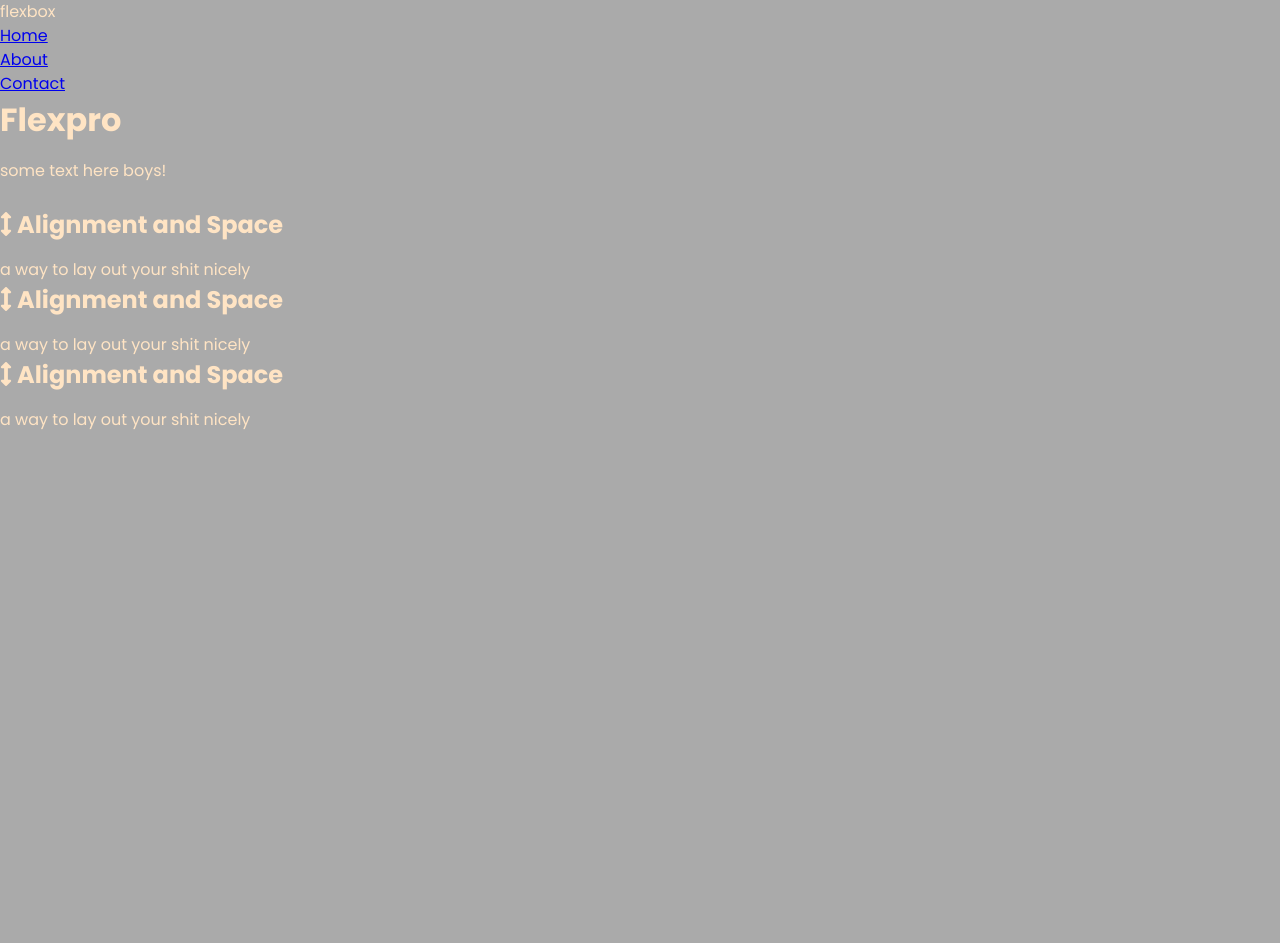
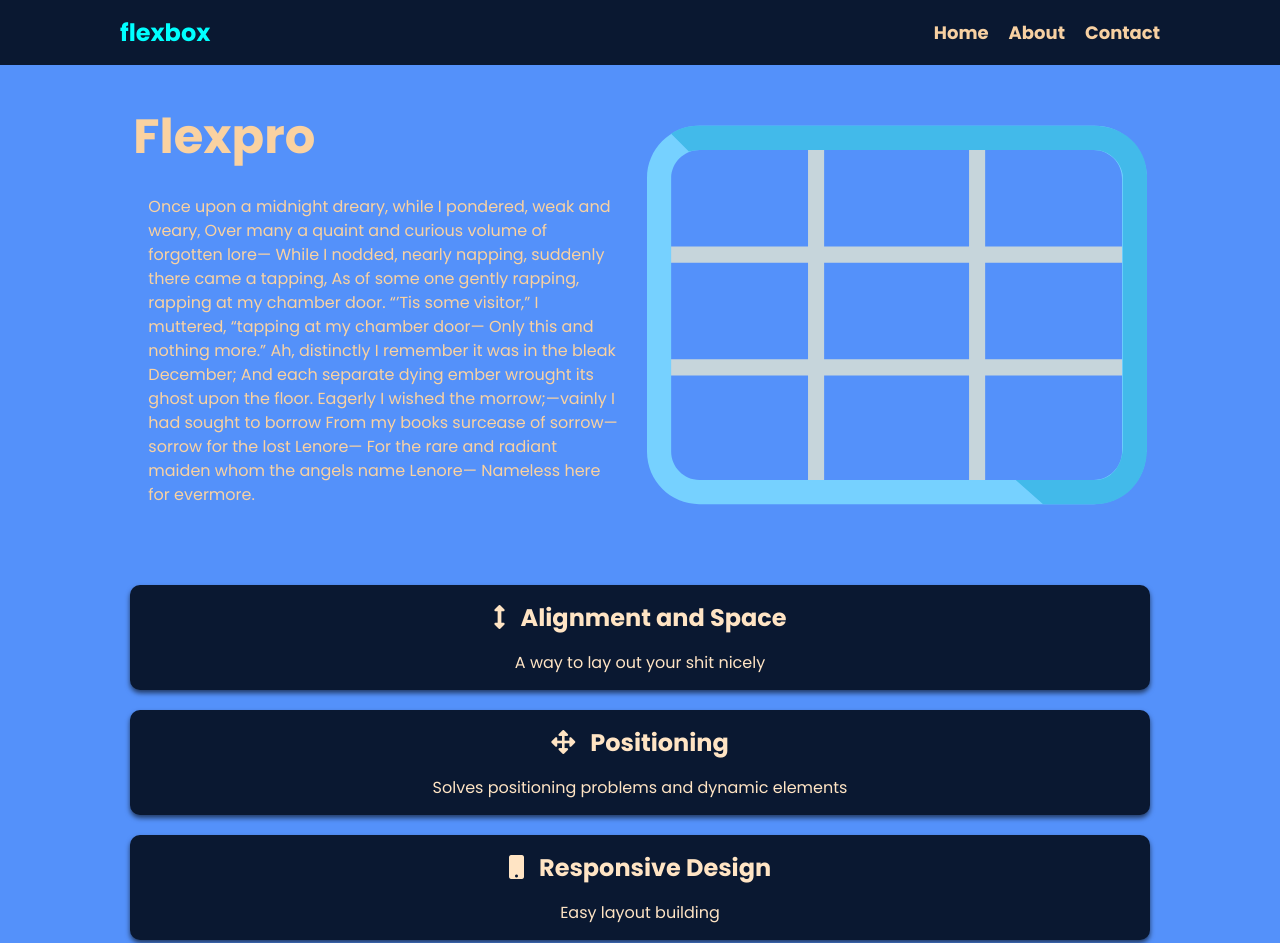
Before and after one commit to Memoryman2022/Project_Alpha, a plain HTML site: page Flexbox1.html in a window 1280 px wide. Shown: the top 943 px of the page. Before the commit the page ends 800 px from the top, so only its background shows below. Drawn offline with Linux system fonts and the light colour scheme.

Commit message:
flexdone

```diff
--- a/Flexbox1.html
+++ b/Flexbox1.html
@@ -18,13 +18,13 @@
         <div class="logo">flexbox</div>
         <ul class="nav">
           <li>
-            <a href="3">Home</a>
+            <a href="#">Home</a>
           </li>
           <li>
-            <a href="3">About</a>
+            <a href="#">About</a>
           </li>
           <li>
-            <a href="3">Contact</a>
+            <a href="#">Contact</a>
           </li>
           </li>
         </ul>
@@ -37,12 +37,25 @@
 
               <h1>Flexpro</h1>
 
-              <p>some text here boys!
+              <p>Once upon a midnight dreary, while I pondered, weak and weary,
+                Over many a quaint and curious volume of forgotten lore—
+                    While I nodded, nearly napping, suddenly there came a tapping,
+                As of some one gently rapping, rapping at my chamber door.
+                “’Tis some visitor,” I muttered, “tapping at my chamber door—
+                            Only this and nothing more.”
+
+                    Ah, distinctly I remember it was in the bleak December;
+                And each separate dying ember wrought its ghost upon the floor.
+                    Eagerly I wished the morrow;—vainly I had sought to borrow
+                    From my books surcease of sorrow—sorrow for the lost Lenore—
+                For the rare and radiant maiden whom the angels name Lenore—
+                            Nameless here for evermore.
+
 
 
               </p>
               </div>
-            <img src="grid.svg" alt="">
+            <img src="grid.svg" alt="" />
          </div>
 
        </header>
@@ -52,23 +65,21 @@
           <div class="box">
             <h2><i class="fas fa-arrows-alt-v"></i>
             Alignment and Space</h2>
-            <p>a way to lay out your shit nicely
-
+            <p>A way to lay out your shit nicely
             </p>
           </div>
 
           <div class="box">
-            <h2><i class="fas fa-arrows-alt-v"></i>
-            Alignment and Space</h2>
-            <p>a way to lay out your shit nicely
-
+            <h2><i class="fas fa-arrows-alt"></i>
+            Positioning</h2>
+            <p>Solves positioning problems and dynamic elements
             </p>
+          </div>
 
           <div class="box">
-            <h2><i class="fas fa-arrows-alt-v"></i>
-              Alignment and Space</h2>
-            <p>a way to lay out your shit nicely
-
+            <h2><i class="fas fa-mobile"></i>
+              Responsive Design</h2>
+            <p>Easy layout building
             </p>
         </div>
 
--- a/styles1.css
+++ b/styles1.css
@@ -12,17 +12,124 @@ body{
     font-family: 'poppins', sans-serif;
     font-size: 16px;
     line-height: 1.5;
-    color: bisque;
-    background: #aaa;
+    color: rgb(252, 213, 165);
+    background: #5491fa;
 }
 
 img {
-
     max-width: 100%;
 }
 
 h1,
 h2 {
     margin-bottom: 15px;
+}
+
+ul {
+    list-style-type: none;
+}
+
+.container {
+    max-width: 1100px;
+    margin: 0 auto;
+    padding: 0 30px;
+}
+
+.navbar {
+    background: #0a1831;
+    color: aqua;
+    height: 65px;
+}
+
+.navbar .logo {
+    font-size: x-large;
+    font-weight: bold;
+}
+
+.navbar a {
+    color: rgb(247, 208, 162);
+    text-decoration: none;
+    font-size: 18px;
+    font-weight: bold;
+}
+
+.navbar a:hover {
+    color: rgb(110, 110, 231);
 
 }
+
+.navbar .container{
+    display: flex;
+    justify-content: space-between;
+    align-items: center;
+    height: 100%;
+}
+
+.navbar ul {
+    display: flex;
+}
+
+.navbar ul li {
+margin-left: 20px;
+}
+
+.header {
+    background-color: #5491fa;
+    color: rgb(250, 210, 161);
+    min-height: 400px;
+}
+
+.header h1 {
+    font-size: 3rem;
+    font-weight: bold;
+    line-height: 1.2;
+    text-align: left;
+}
+
+.header p {
+    text-align: left;
+    padding: 15px;
+    max-width: 500px;
+}
+
+.header img {
+    max-width: 500px;
+}
+
+.header .container {
+    display: flex;
+    align-items: center;
+    justify-content: space-evenly;
+}
+
+.boxes .container {
+    display: flex;
+    justify-content: space-between;
+}
+
+.box {
+    flex: 1;
+    background: #0a1831;
+    color: bisque;
+    border-radius: 10px;
+    margin: 20px 10px;
+    box-shadow: 0 3px 5px rgba(0, 0, 0, 0.6);
+    padding: 15px 20px;
+}
+
+.box i {
+    margin-right: 10px;
+}
+
+@media(max-width: 768px) {
+        .header .container  {
+            flex-direction: column;
+            padding-top: 20px;
+            text-align: center;
+        }
+    }
+
+.boxes .container {
+    display: block;
+    text-align: center;
+}
```
Also changed, not shown: grid.svg (added).
